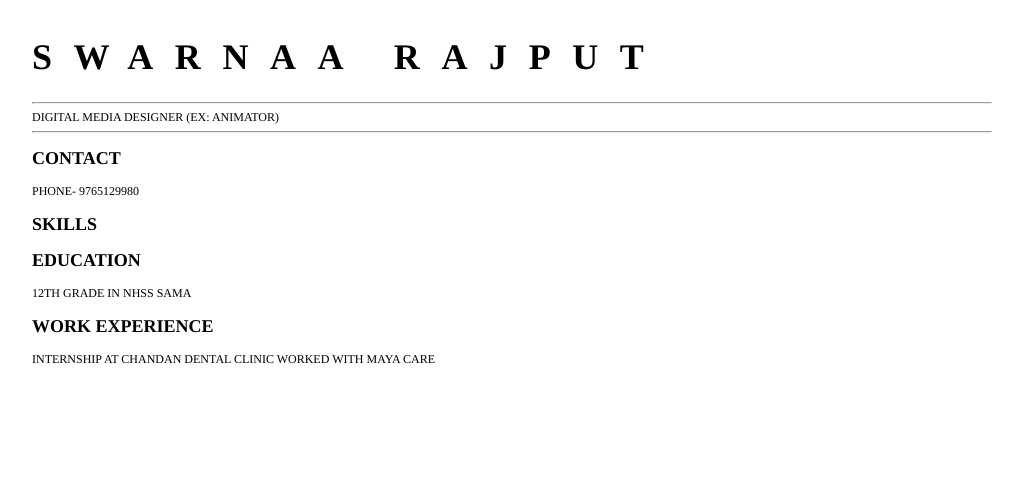
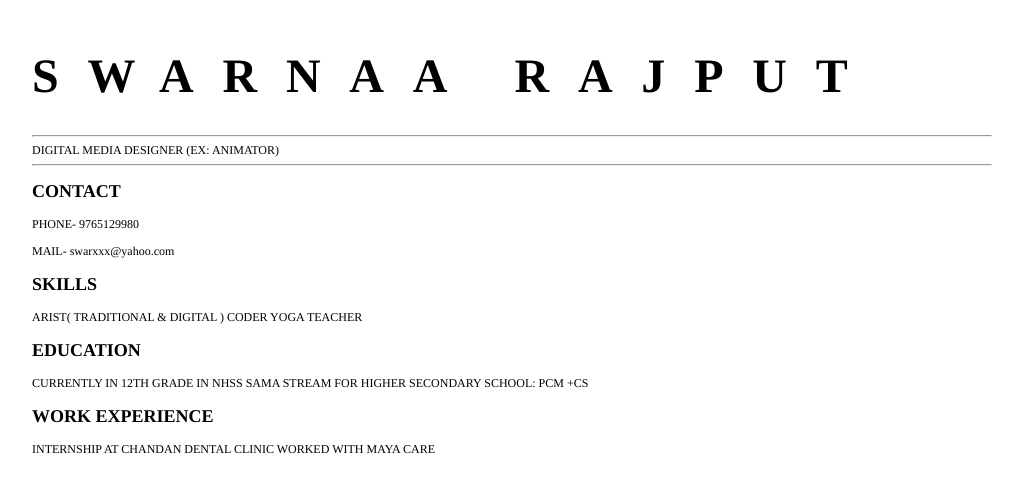
Before and after one commit to Swarnaarajput/Resume-Builder, a plain HTML site: page index.html in a window 1280 px wide. Shown: the whole page, without its empty margins (128-1151 px from the left). Drawn offline with Linux system fonts and the light colour scheme.

Commit message:
Changes made

```diff
--- a/index.html
+++ b/index.html
@@ -18,14 +18,18 @@
 					<h2>CONTACT</h2>
 					<p><a= href=""
                         <p>PHONE- 9765129980</p>
+                        <p>MAIL- swarxxx@yahoo.com</p>
 				</section>
 				<section>
 					<h2>SKILLS</h2>
-
+					ARIST( TRADITIONAL & DIGITAL )
+                    CODER
+                    YOGA TEACHER
 				</section>
 				<section>
 					<h2>EDUCATION</h2>
-					12TH GRADE IN NHSS SAMA
+					CURRENTLY IN 12TH GRADE IN NHSS SAMA
+                    STREAM FOR HIGHER SECONDARY SCHOOL: PCM +CS
 				</section>
 			</article>
 			<article id="mainRight">
--- a/style.css
+++ b/style.css
@@ -3,9 +3,10 @@ body {
     font-size: 12px;
     max-width: 960px;
     margin: auto;
+
 }
 h1 {
-    font-size: 3em;
+    font-size: 4em;
     letter-spacing: .6em;
     padding-top: 1em;
 }
```
